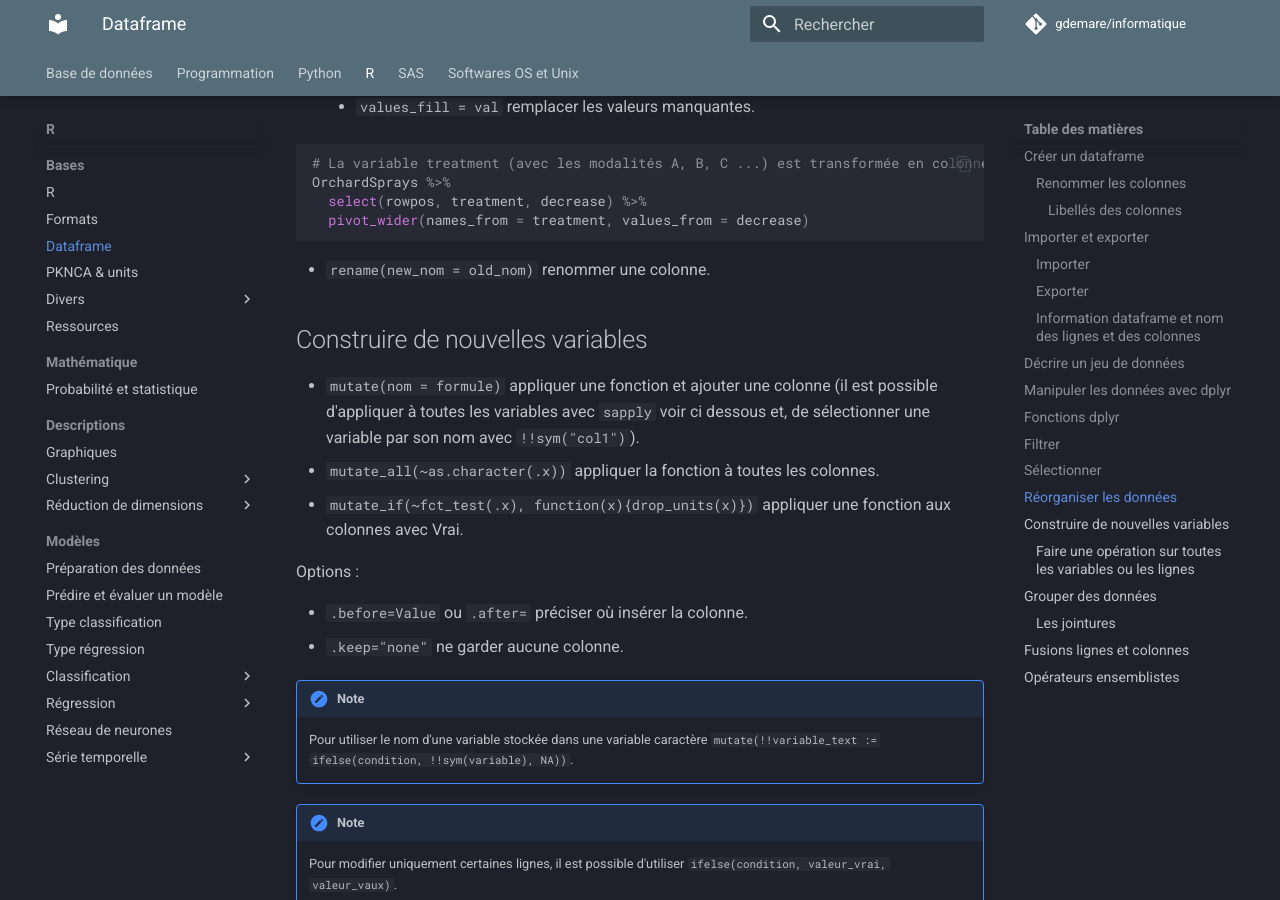
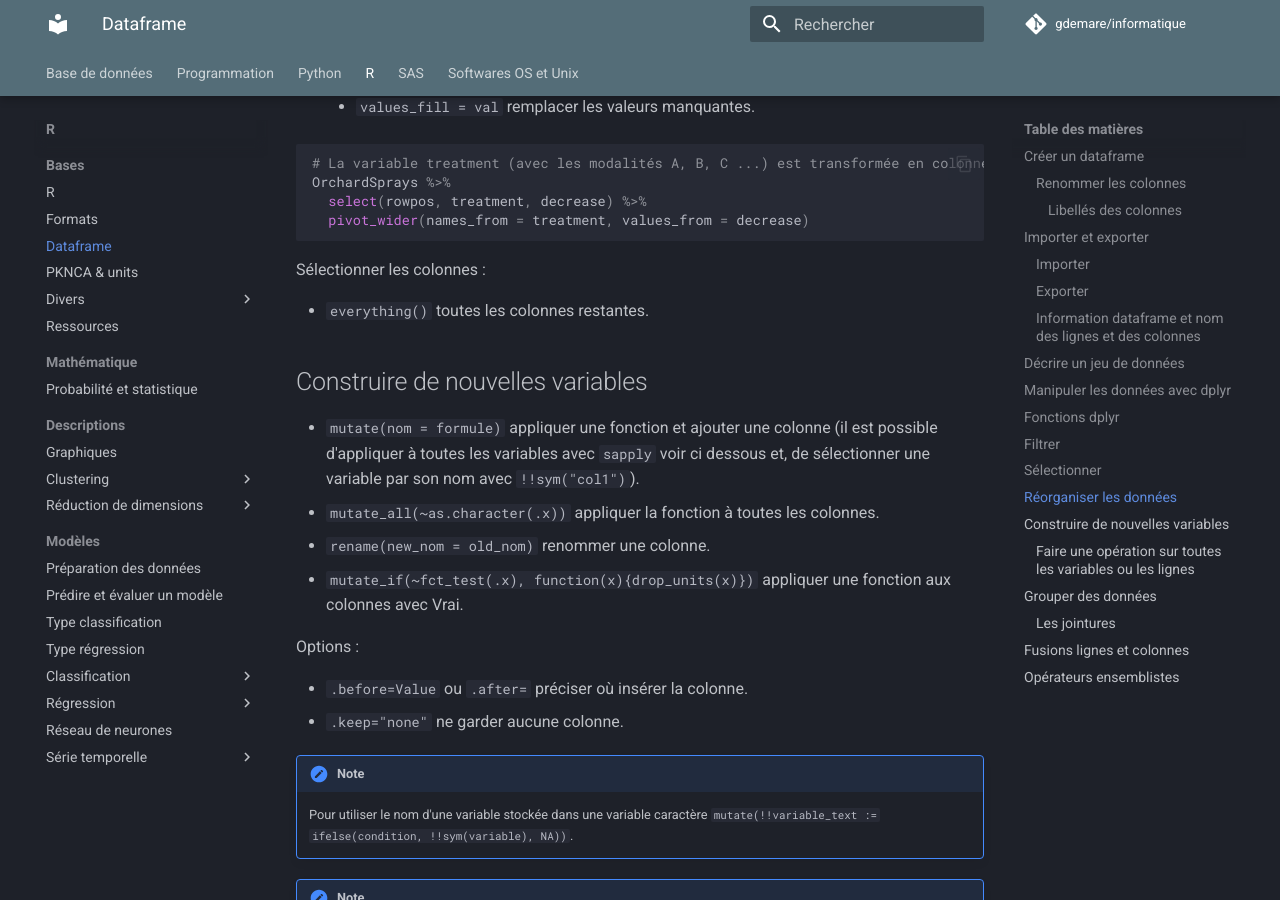
Before and after one commit to gdemare/Informatique, an MkDocs documentation site: the page built from docs/r/manipuler-donnees_r.md, in a window 1280 px wide and 900 px high, scrolled down 4672 px. Built offline with MkDocs 1.6.1 and Material for MkDocs 9.7.7, drawn with Linux system fonts in a browser that asks for light colours; comment, search, counter and statistics services are not loaded.

Commit message:
Update manipuler-donnees_r.md

````diff
--- a/docs/r/manipuler-donnees_r.md
+++ b/docs/r/manipuler-donnees_r.md
@@ -159,12 +159,15 @@ OrchardSprays %>%
   pivot_wider(names_from = treatment, values_from = decrease)
 ```
 
-* `rename(new_nom = old_nom)` renommer une colonne.
+Sélectionner les colonnes :
+
+* `everything()` toutes les colonnes restantes.
 
 ## Construire de nouvelles variables
 
 * `mutate(nom = formule)` appliquer une fonction et ajouter une colonne (il est possible d'appliquer à toutes les variables avec `sapply` voir ci dessous et, de sélectionner une variable par son nom avec `!!sym("col1")`).
 * `mutate_all(~as.character(.x))` appliquer la fonction à toutes les colonnes.
+* `rename(new_nom = old_nom)` renommer une colonne.
 * `mutate_if(~fct_test(.x), function(x){drop_units(x)})` appliquer une fonction aux colonnes avec Vrai.
 
 Options :
````
